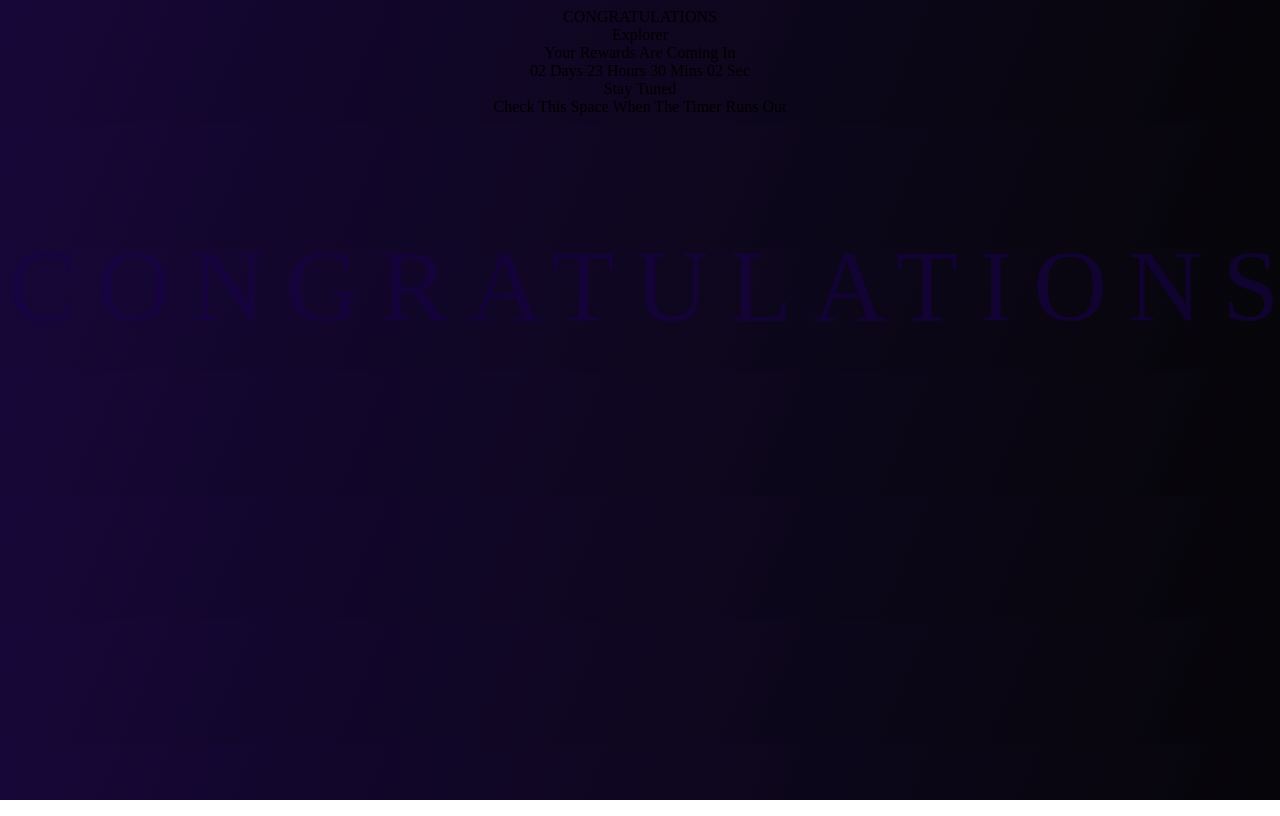
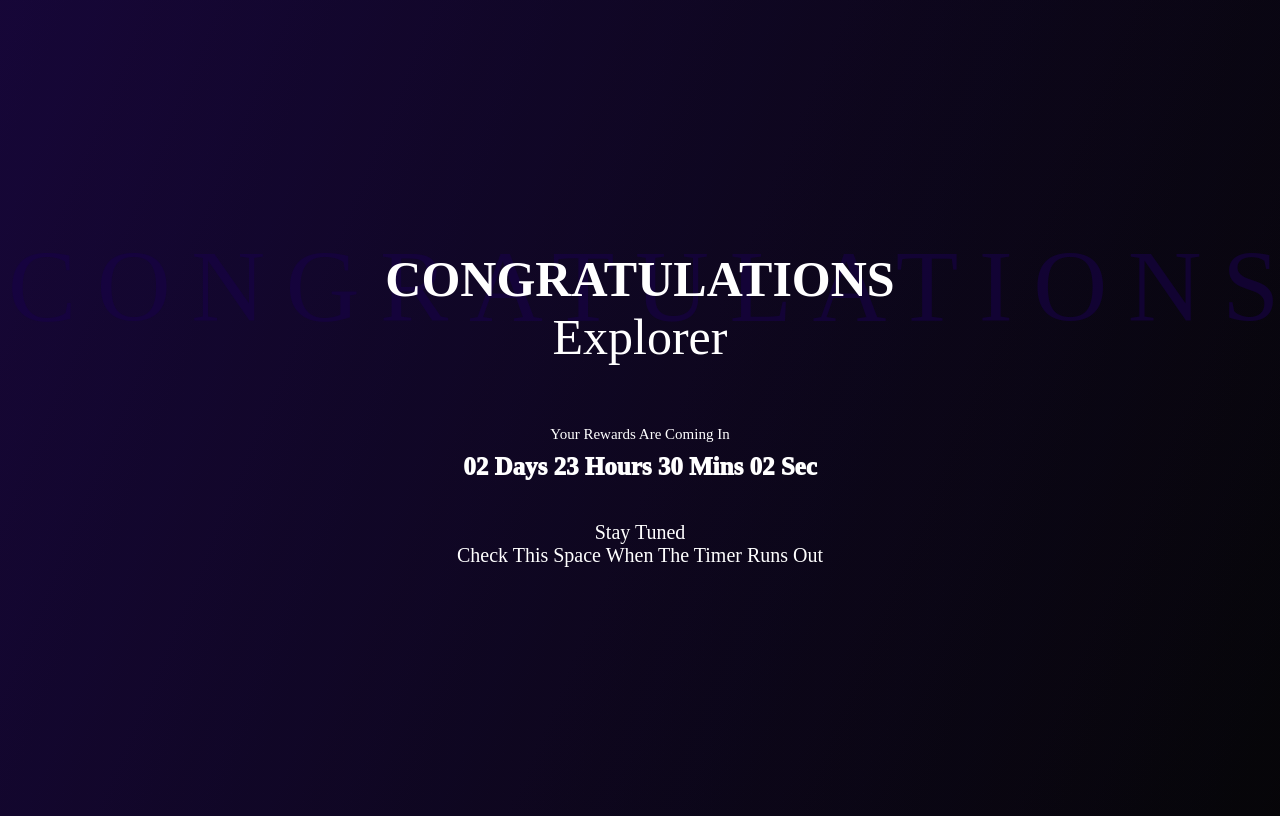
Before and after one commit to hemanjalireddy/WebTask, a plain HTML site: page index.html in a window 1280 px wide. Drawn offline with Linux system fonts and the light colour scheme.

Commit message:
Add CSS for main content

```diff
--- a/css/styles.css
+++ b/css/styles.css
@@ -23,14 +23,56 @@ body{
     letter-spacing: 20.5px;
 
 }
+.main{
+    overflow: hidden;
+    display: flex;
+    flex-direction: column;
+    text-align: center;
+    height: 100vh;
+    color: white;
 
-.main__section{
-    position:absolute;
-    display:flex;
-    flex-direction: column;
-    align-items: center;
-    justify-content:center;
-    top:150px;
-    overflow:hidden;
-    height: 100vh;
 }
+
+
+.content{
+
+margin-bottom: 10vw ;
+  width: 100%;
+  position: relative;
+  min-height: 100vh;
+  box-sizing: border-box;
+  display: flex;
+  justify-content: center;
+  align-items: center;
+  flex-direction: column;
+  padding: 80px 40px;
+  height: 100%;
+}
+
+.Congrats{
+    font-size: 50px;
+    font-weight: 600;
+}
+
+.Explorer{
+    font-size: 50px;
+    padding-bottom:20px ;
+}
+
+.Rewards{
+    padding-top: 40px;
+    font-size: 15px;
+
+}
+
+.Time{
+    padding-top: 10px;
+    font-size: 25px;
+    font-weight: 1000;
+}
+
+.StayTuned{
+    padding-top: 40px;
+    font-size: 20px;
+
+}
```
